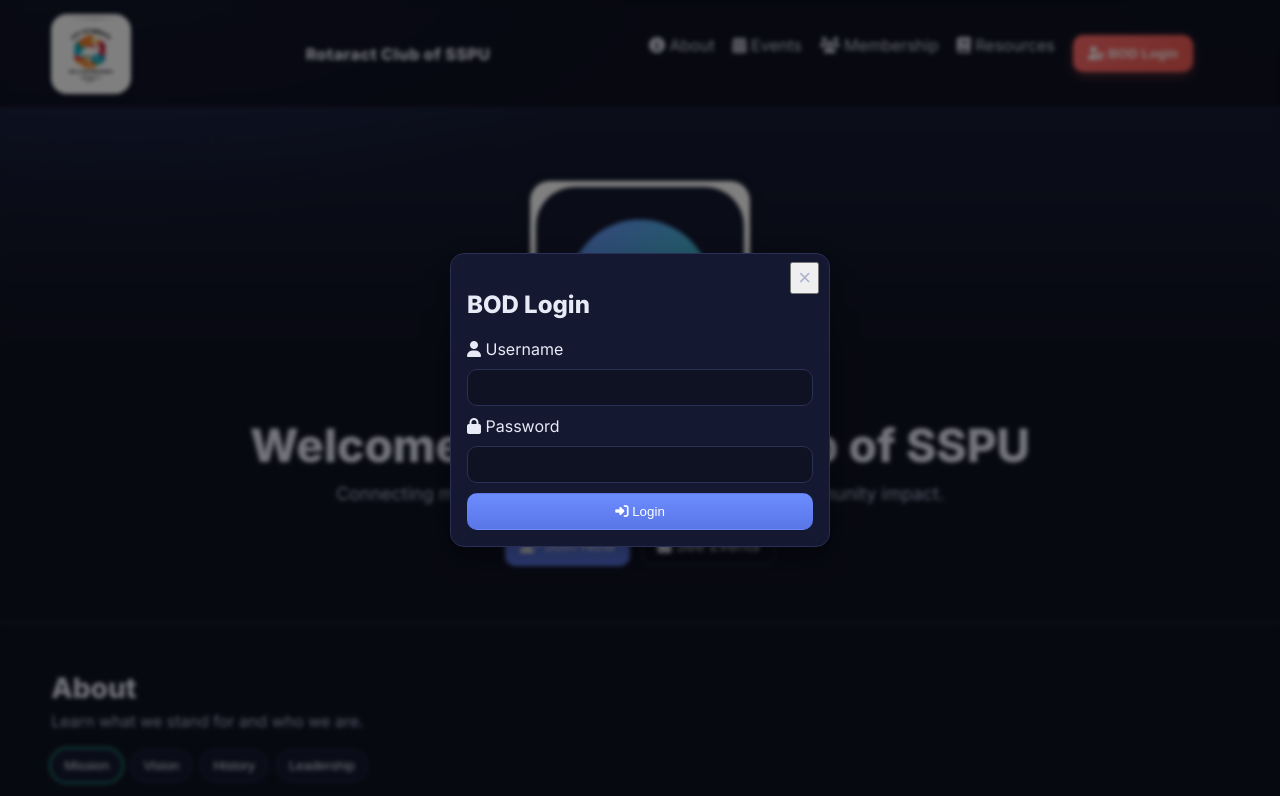
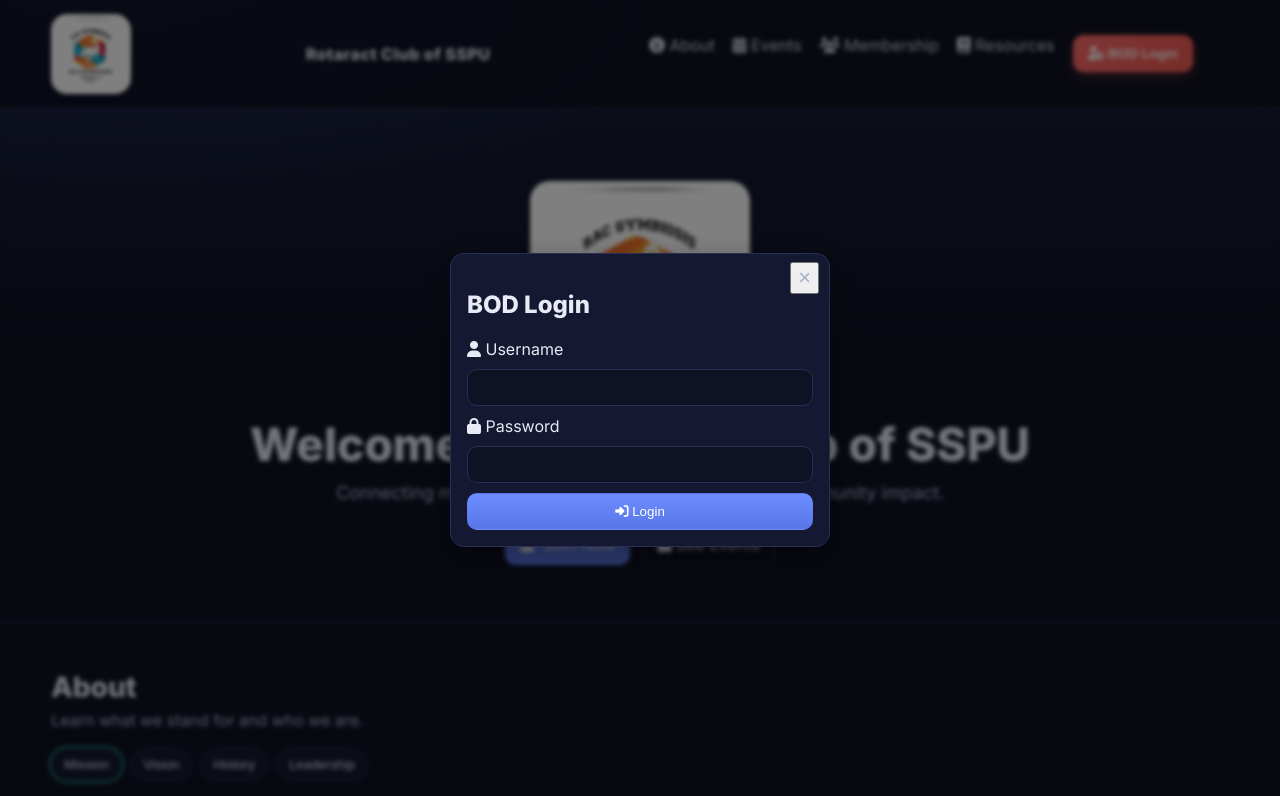
Before and after one commit to Kals-7/rac_sspu, a website: page index.html in a window 1280 px wide. Shown: the top 796 px of the page. Drawn offline with Linux system fonts and the light colour scheme; no server answers.

Commit message:
Update index.html

```diff
--- a/index.html
+++ b/index.html
@@ -47,7 +47,7 @@
     <main id="top">
       <section class="hero">
         <div class="container hero-inner">
-          <img src="favicon.svg" alt="Rotaract Club of SSPU Logo" class="hero-logo" width="220" height="220" />
+          <img src="logo.png" alt="Rotaract Club of SSPU Logo" class="hero-logo" width="220" height="220" />
           <h1>Welcome to Rotaract Club of SSPU</h1>
           <p>Connecting members through activities, growth and community impact.</p>
           <div class="hero-actions">
```
